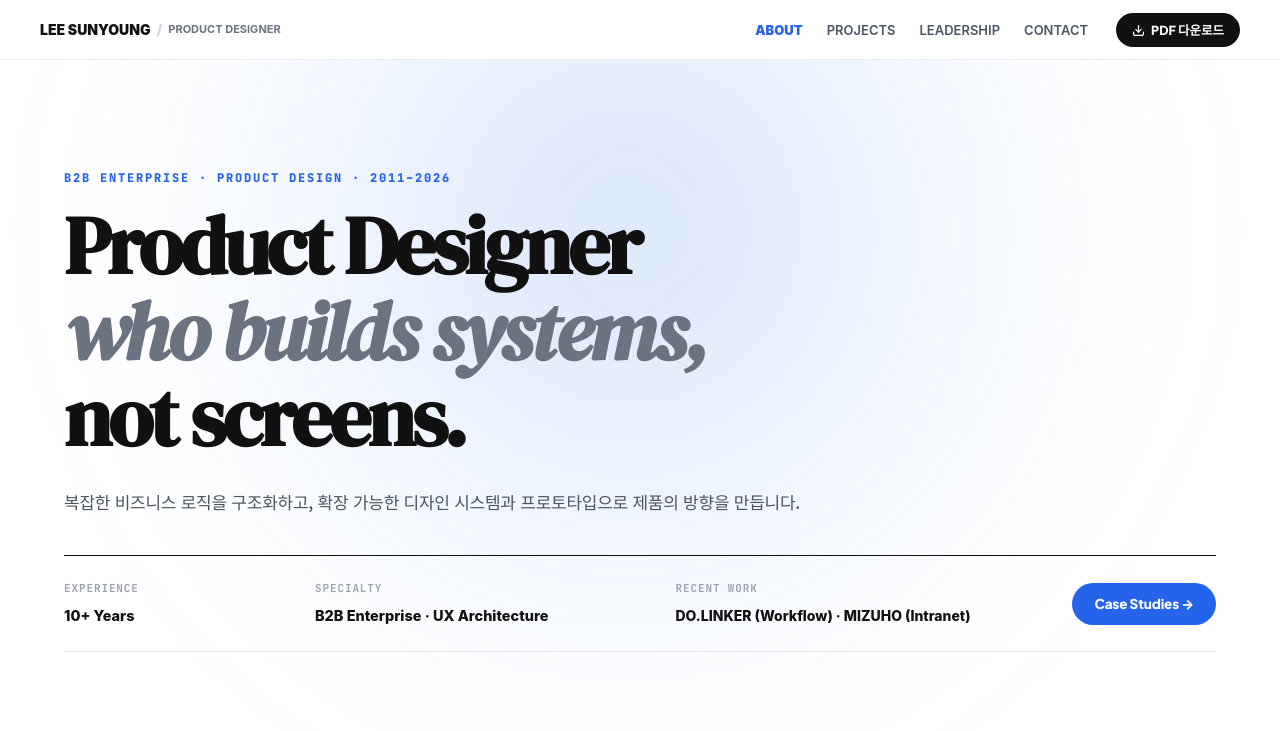
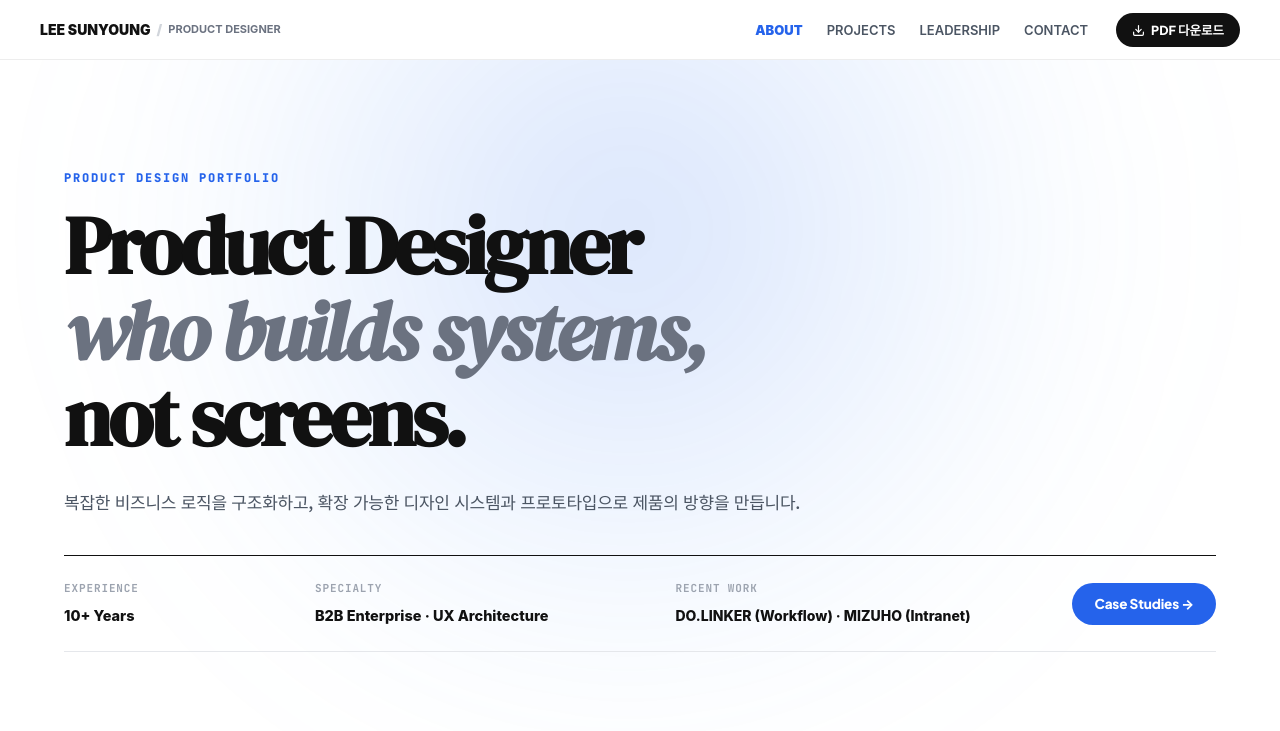
Before and after one commit to mobius38/sylee-portfolio, a React (Vite) app: page / in a window 1280 px wide. Shown: the top 731 px of the page. Built offline with nearby package versions, Linux system fonts and the light colour scheme; the HTML template or start-up script is replaced by a standard one.

Commit message:
style: update Hero top label to 'PRODUCT DESIGN PORTFOLIO' for cleaner visual hierarchy

```diff
--- a/src/components/sections/HeroProfileSection.tsx
+++ b/src/components/sections/HeroProfileSection.tsx
@@ -231,7 +231,7 @@ export function HeroProfileSection({
             marginBottom: "14px",
           }}
         >
-          B2B Enterprise · Product Design · 2011–2026
+          PRODUCT DESIGN PORTFOLIO
         </span>
 
         <h1
```
